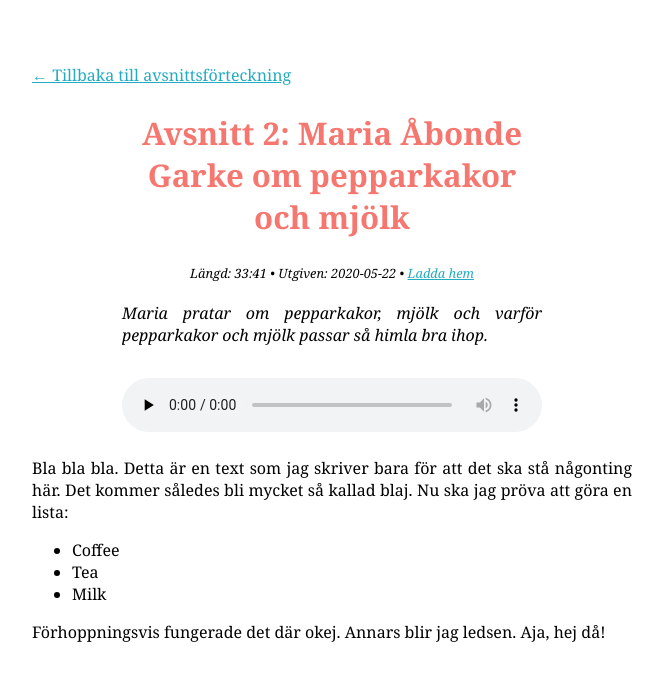
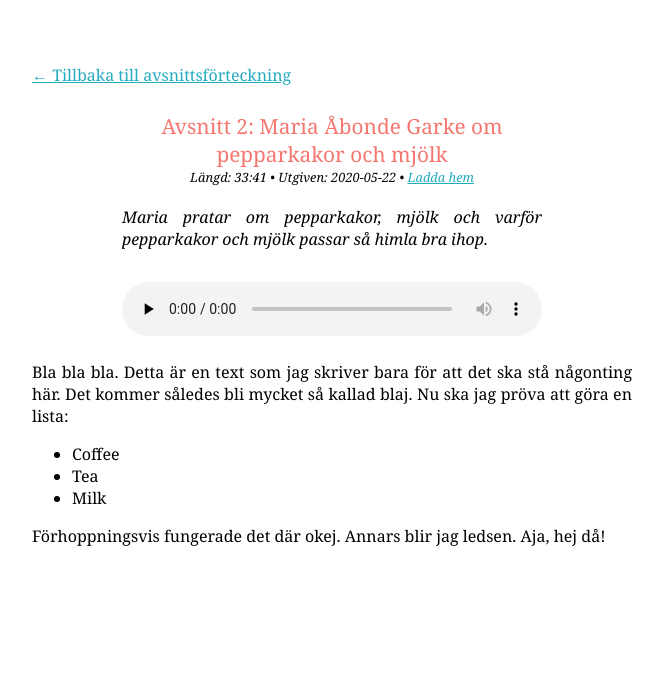
Before and after one commit to Dubbelblind/Dubbelblind.github.io, a Jekyll site: the page built from _posts/2020-05-22-Episod-2.md, in a window 1280 px wide. Shown: the top 681 px of the page, without its empty margins (308-971 px from the left). Built offline with Jekyll 4.4.1, drawn with Linux system fonts in a browser that asks for light colours.

Commit message:
Update post.html

```diff
--- a/_layouts/post.html
+++ b/_layouts/post.html
@@ -8,7 +8,7 @@ layout: default
 				<a href="{{ site.url | prepend: site.baseurl }}">&larr; Tillbaka till avsnittsförteckning</a>
 			</div>
 			<div class="avsnitt_titel">
-				<h1>{{ page.title }}</h1>
+				{{ page.title }}
 			</div>
 			<div class="avsnitt_info">
 				Längd: {{ page.duration }} • Utgiven: <time datetime="{{ page.date | date_to_xmlschema }}" itemprop="datePublished">{{ page.date | date: "%Y-%m-%d" }}</time> • <a href="{{ site.baseurl }}{{ page.file }}" download="{{ page.title }}">Ladda hem</a>
```
